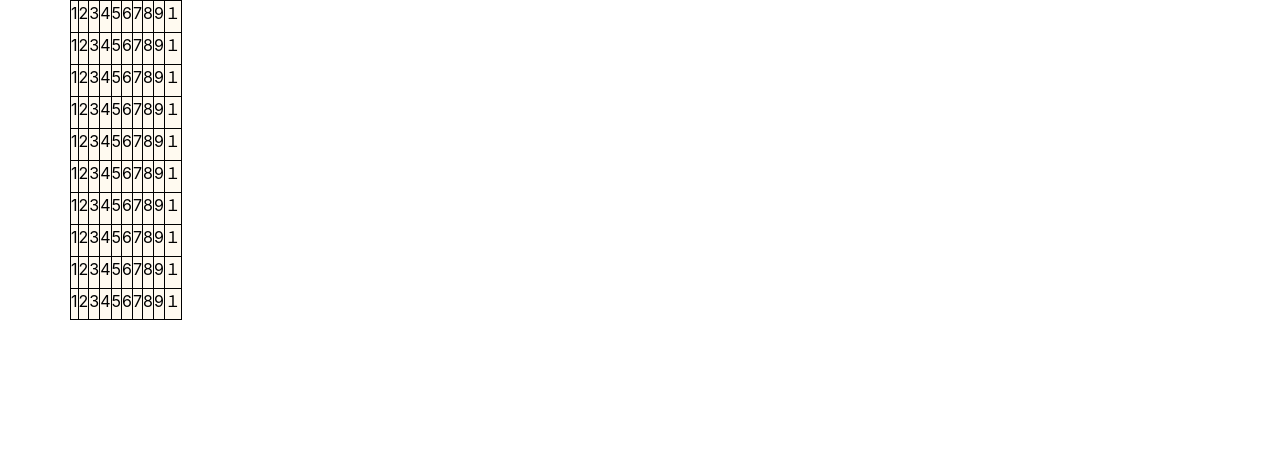
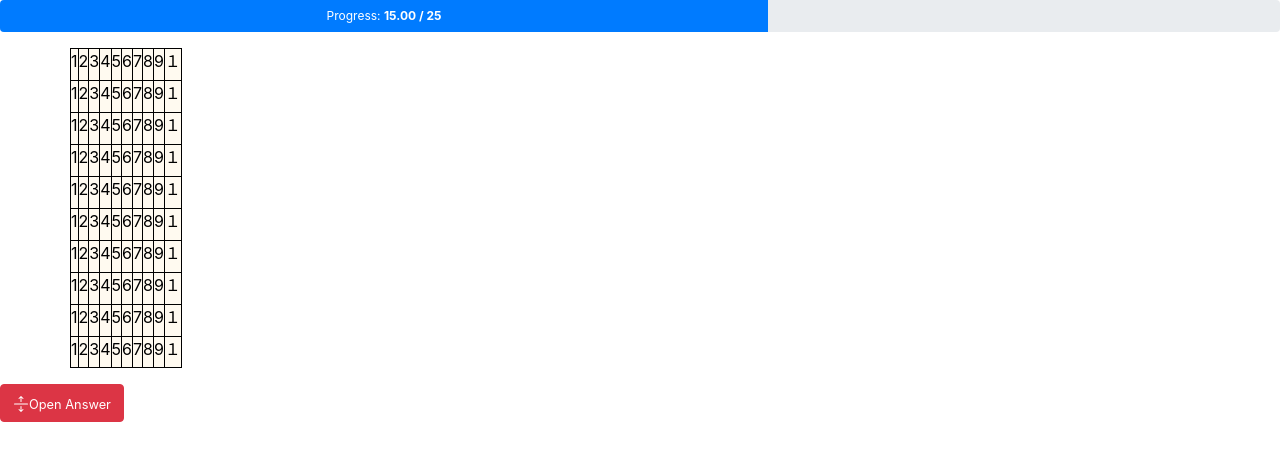
Before and after one commit to pottiri2405/blast, a Vue app: page /#/stage/1 in a window 1280 px wide. Shown: the top 460 px of the page. Built offline with nearby package versions, Linux system fonts and the light colour scheme.

Commit message:
no message

```diff
--- a/src/components/stage.vue
+++ b/src/components/stage.vue
@@ -1,6 +1,21 @@
 <template>
   <div id="stage">
-    <b-container>
+    <b-progress :max="progressMax" height="2rem">
+      <b-progress-bar :value="progress">
+        <span>Progress: <strong>{{ progress.toFixed(2) }} / {{ progressMax }}</strong></span>
+      </b-progress-bar>
+    </b-progress>
+    <b-alert
+      :show="dismissCountDown"
+      dismissible
+      variant="success"
+      @dismissed="dismissCountDown=0"
+      @dismiss-count-down="countDownChanged"
+      class="mt-3"
+    >
+      <p>Answer</p>
+    </b-alert>
+    <b-container class="mt-3">
       <b-row v-for="(cols, y) in rows" :key="'row-' + y">
         <b-link href="#foo" v-for="(col, x) in cols" :key="'col-' + y + '-' + x" @click="choice(x, y)">
           <b-col border class="box" v-bind:class="{'box-row-last': isLast(y, rows.length - 1), 'box-col-last': isLast(x, cols.length - 1)}" bg-variant="info">
@@ -9,6 +24,17 @@
         </b-link>
       </b-row>
     </b-container>
+    <b-button size="md" variant="danger" v-b-toggle:stage-answer class="mt-3">
+      <span class="when-open">
+          <small><b-icon icon="arrows-collapse" />Close Answer</small>
+      </span>
+      <span class="when-closed">
+          <small><b-icon icon="arrows-expand" />Open Answer</small>
+      </span>
+    </b-button>
+    <b-collapse id="stage-answer">
+      12345
+    </b-collapse>
   </div>
 </template>
 
@@ -16,6 +42,10 @@
 export default {
   data () {
     return {
+      progress: 15,
+      progressMax: 25,
+      dismissSecs: 3,
+      dismissCountDown: 3,
       size: 10,
       rows: [
         [1, 2, 3, 4, 5, 6, 7, 8, 9, '１'],
@@ -42,6 +72,9 @@ export default {
     },
     choice (x, y) {
       alert('test')
+    },
+    countDownChanged (dismissCountDown) {
+      this.dismissCountDown = dismissCountDown
     }
   }
 }
@@ -66,4 +99,9 @@ export default {
 .box-col-last {
   border-right: 1px solid #000000;
 }
+
+.collapsed > .when-open,
+.not-collapsed > .when-closed {
+  display: none;
+}
 </style>
```
